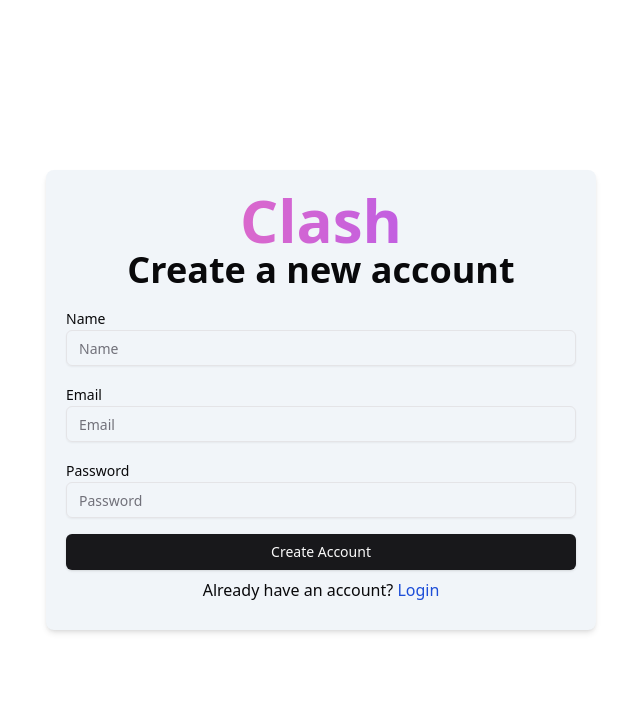
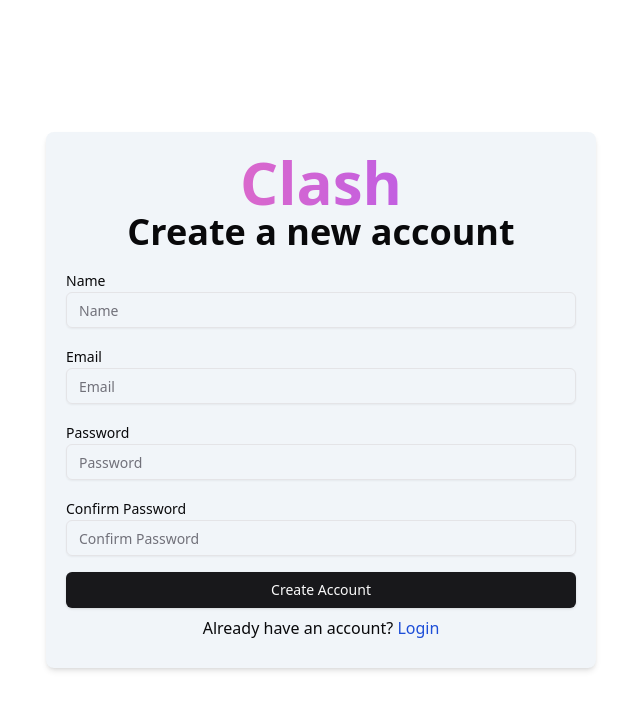
Before and after one commit to Shashank-Vishwakarma/NextJs-Express-Clash-Images-Voting-Project, a Next.js app in the folder nextjs-clash-images-voting/: page /signup in a window 1280 px wide. Shown: the top 710 px of the page, without its empty margins (319-959 px from the left). Built offline with nearby package versions, Linux system fonts and the light colour scheme.

Commit message:
auth routes grouping

```diff
--- /dev/null
+++ b/nextjs-clash-images-voting/src/actions/authActions.ts
@@ -0,0 +1,5 @@
+"use server";
+
+export async function login() {}
+
+export async function signup() {}
--- /dev/null
+++ b/nextjs-clash-images-voting/src/app/(auth)/forgot-password/page.tsx
@@ -0,0 +1,3 @@
+export default function page() {
+    return <div>Forgot Password</div>;
+}
--- a/nextjs-clash-images-voting/src/app/signup/page.tsx
+++ b/nextjs-clash-images-voting/src/app/(auth)/signup/page.tsx
@@ -35,6 +35,17 @@ export default function SignUp() {
                     </div>
 
                     <div className="mt-4">
+                        <Label htmlFor="confirmPassword">
+                            Confirm Password
+                        </Label>
+                        <Input
+                            id="confirmPassword"
+                            name="confirmPassword"
+                            placeholder="Confirm Password"
+                        />
+                    </div>
+
+                    <div className="mt-4">
                         <Button type="submit" className="w-full">
                             Create Account
                         </Button>
```
Also changed, not shown: nextjs-clash-images-voting/src/app/(auth)/login/page.tsx (renamed from nextjs-clash-images-voting/src/app/login/page.tsx).
